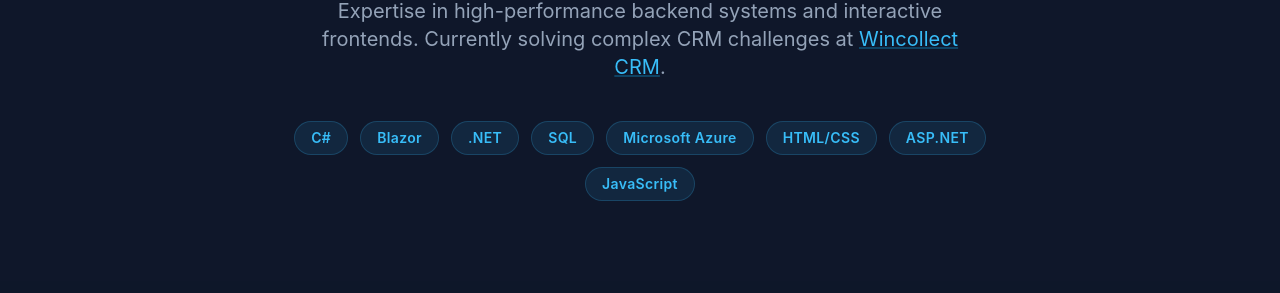
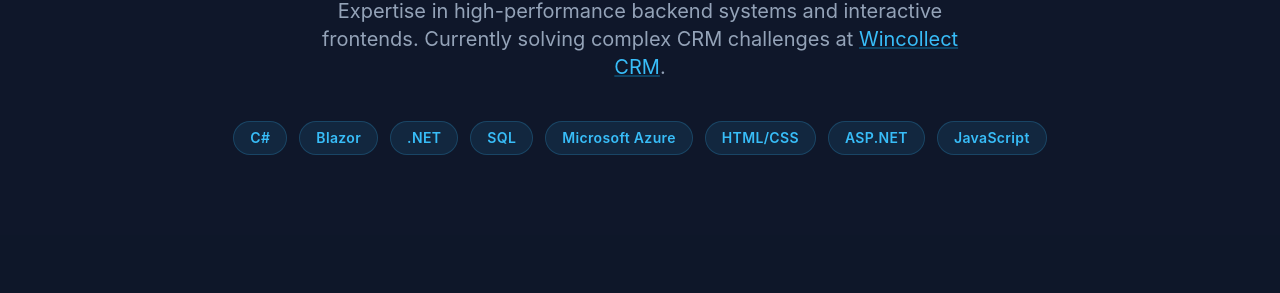
Before and after one commit to shawwk/shawwk.github.io, a plain HTML site: page index.html in a window 1280 px wide. Shown: the part 291-584 px from the top of the page. Drawn offline with nearby package versions, Linux system fonts and the light colour scheme.

Commit message:
Update index.html

```diff
--- a/index.html
+++ b/index.html
@@ -42,7 +42,7 @@
                 Currently solving complex CRM challenges at <span class="text-sky-400 underline decoration-sky-500/30">Wincollect CRM</span>.
             </p>
 
-            <div class="flex flex-wrap justify-center gap-3 max-w-3xl mx-auto">
+            <div class="flex flex-wrap justify-center gap-3 mx-auto">
                 <span class="px-4 py-1.5 rounded-full skill-badge text-sm font-semibold tracking-wide">C#</span>
                 <span class="px-4 py-1.5 rounded-full skill-badge text-sm font-semibold tracking-wide">Blazor</span>
                 <span class="px-4 py-1.5 rounded-full skill-badge text-sm font-semibold tracking-wide">.NET</span>
```
